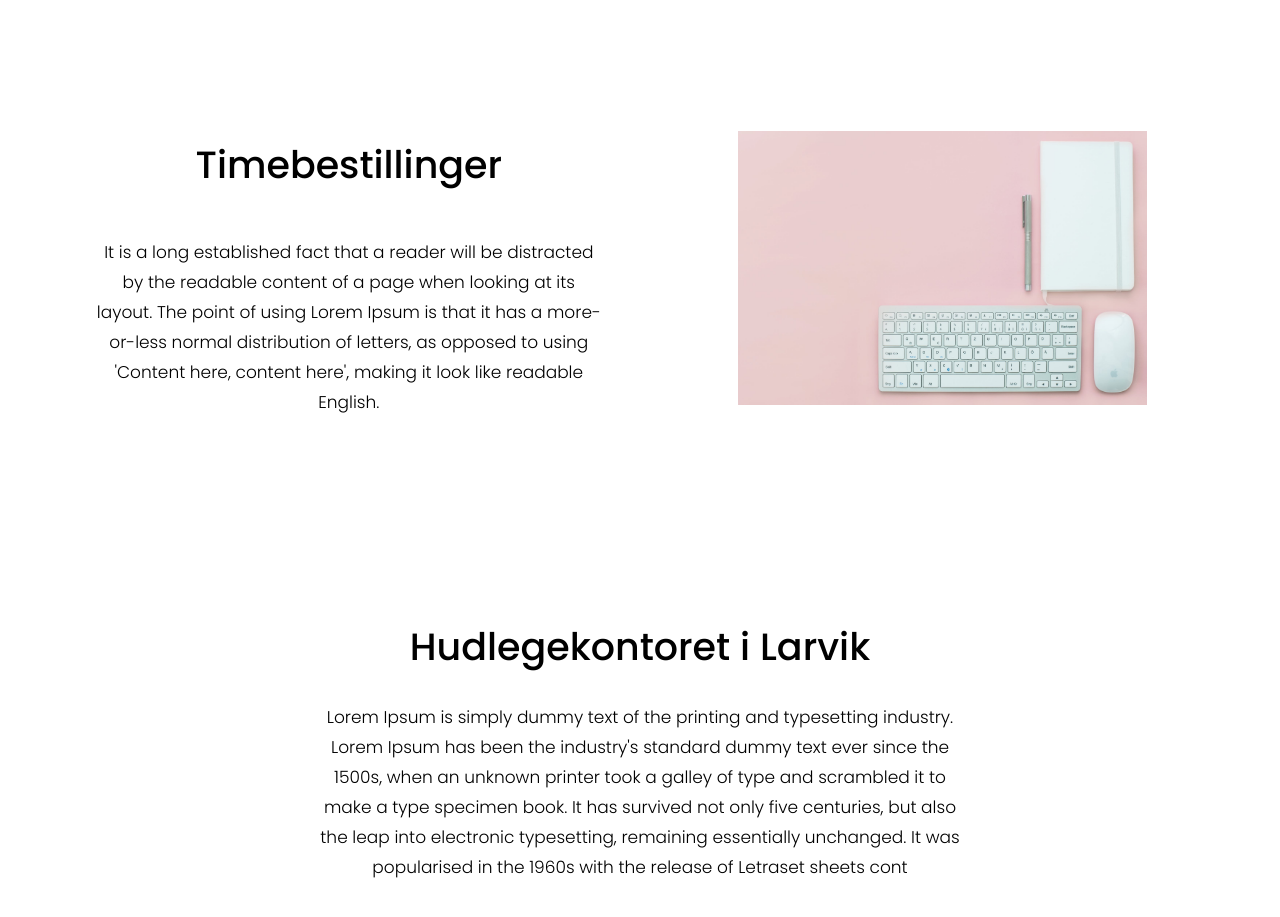
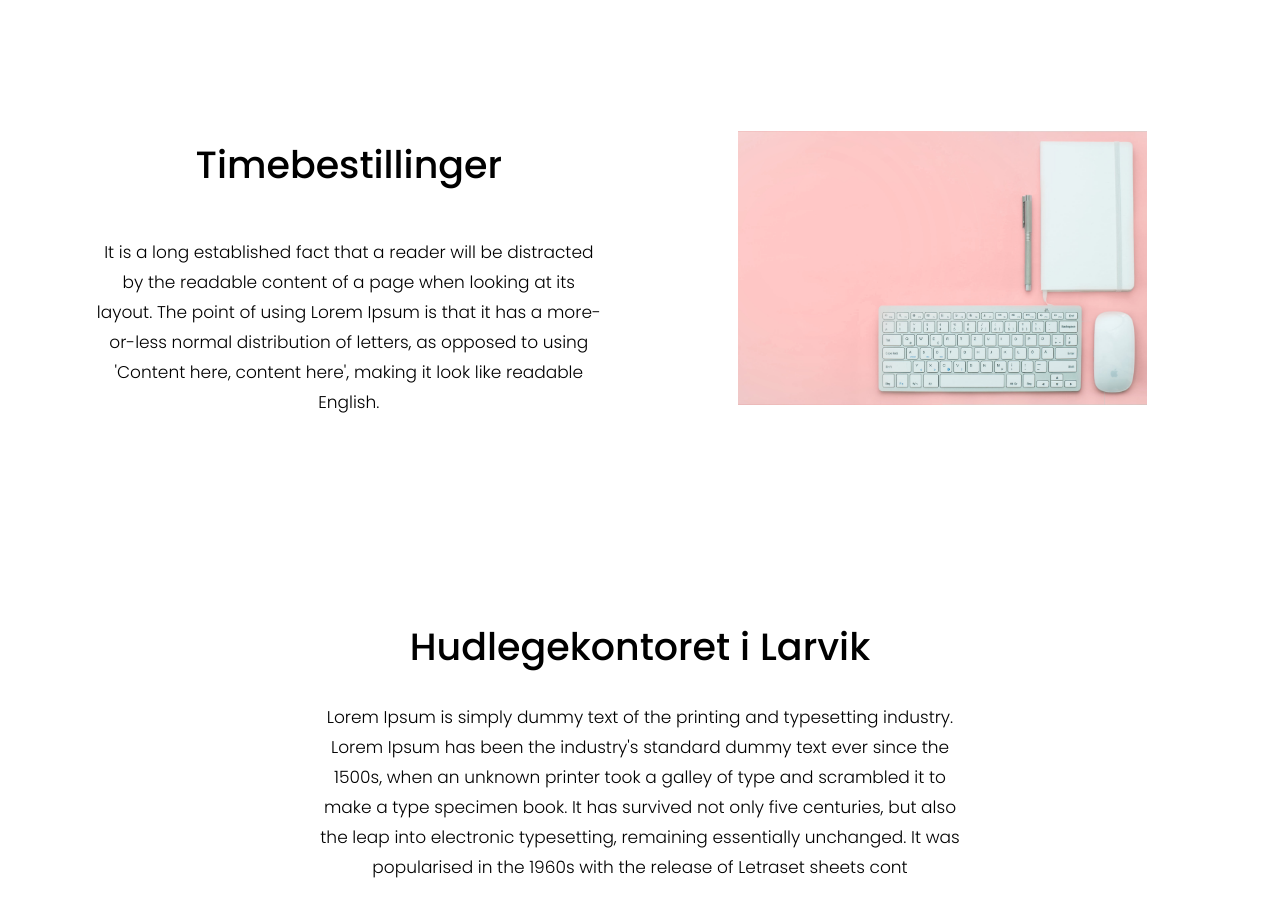
Before and after one commit to georgsku/hudlegekontoret-larvik, a Vue app: page / in a window 1280 px wide. Shown: the part 1560-2477 px from the top of the page. Built offline with nearby package versions, Linux system fonts and the light colour scheme.

Commit message:
new image

```diff
--- a/src/components/articles.vue
+++ b/src/components/articles.vue
@@ -23,7 +23,7 @@
                 </p>
             </div>
             <div class="wrapper-image">
-                <img class="image" src="../assets/article5.jpeg" alt="">
+                <img class="image" src="../assets/article6.jpeg" alt="">
             </div>
         </div>
     </div>
```
Also changed, not shown: src/assets/article6.jpeg (added), 1 other file (tests, documents, lock files or other folders).
